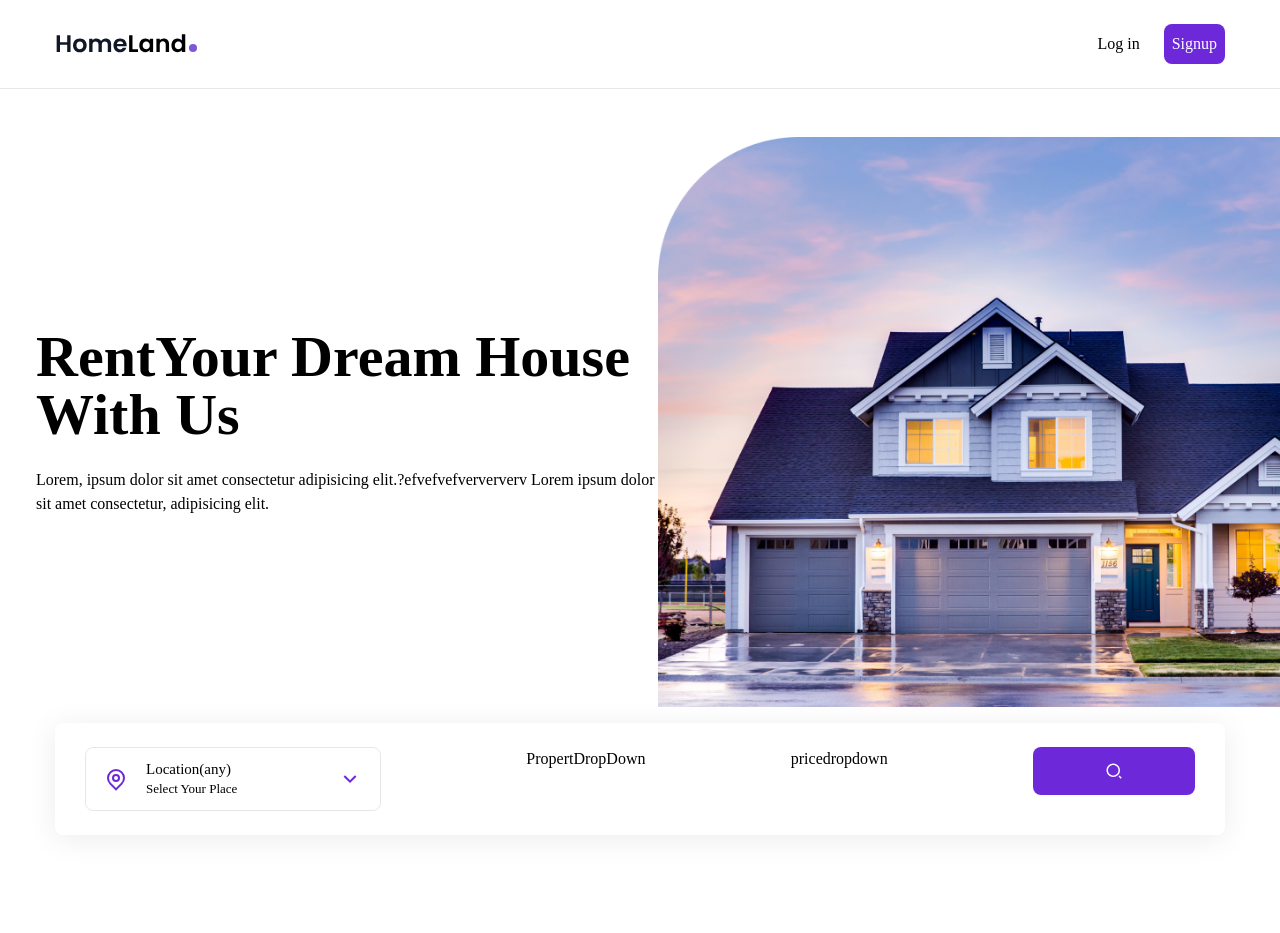
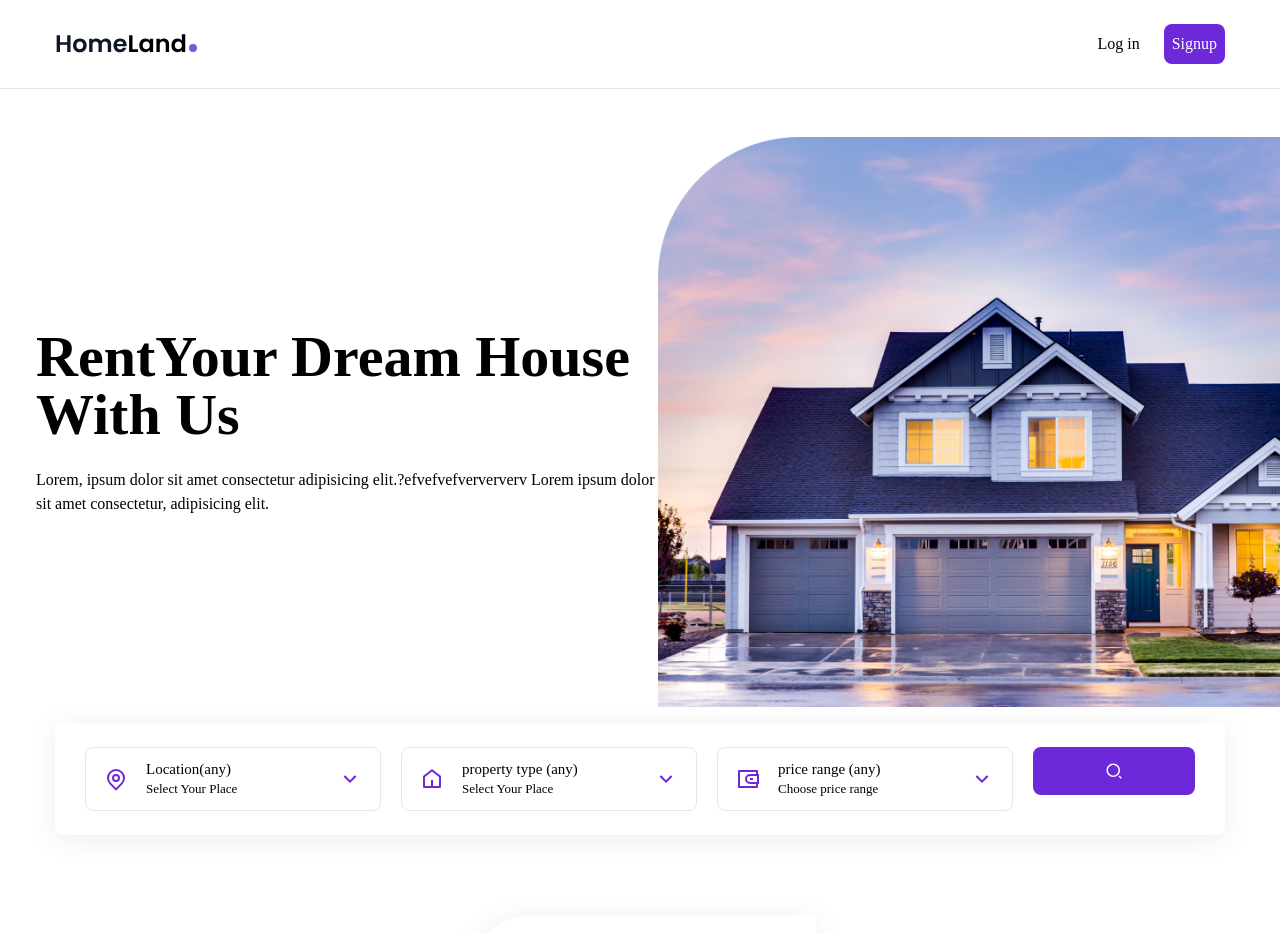
Before and after one commit to athifbinu/Real-Estate-App, a React (Create React App) app: page / in a window 1280 px wide. Shown: the top 933 px of the page. Built offline with nearby package versions, Linux system fonts and the light colour scheme.

Commit message:
add house

```diff
--- a/src/components/CountryDropDown.jsx
+++ b/src/components/CountryDropDown.jsx
@@ -1,59 +1,53 @@
-import React, { useContext, useEffect, useState } from 'react';
-import { RiMapPinLine,RiArrowDownSLine,RiArrowUpSLine,} from 'react-icons/ri';
+import React, { useContext, useEffect, useState } from "react";
+import { RiMapPinLine, RiArrowDownSLine, RiArrowUpSLine } from "react-icons/ri";
 
-import { Menu } from '@headlessui/react';
-import { HouseContext } from './HouseContext';
-
-
+import { Menu } from "@headlessui/react";
+import { HouseContext } from "./HouseContext";
 
 const CountryDropDown = () => {
+  const { country, setCountry, countries } = useContext(HouseContext);
 
-  const {country,setCountry,countries}=useContext(HouseContext)
+  console.log(countries, "coutries");
 
-
-
-      console.log(countries,"coutries")
-
-      const [isOpen,setIsOpen]=useState(false)
-
+  const [isOpen, setIsOpen] = useState(false);
 
   return (
-    <Menu as='div' className='dropdown relative'>
-       <Menu.Button onClick={()=>setIsOpen(!isOpen)} className='dropdown-btn w-full
-       text-left '>
-
-         <RiMapPinLine className='dropdown-icon-primary'/>
+    <Menu as="div" className="dropdown relative">
+      <Menu.Button
+        onClick={() => setIsOpen(!isOpen)}
+        className="dropdown-btn w-full
+       text-left "
+      >
+        <RiMapPinLine className="dropdown-icon-primary" />
         <div>
-          <div className='text-[15px] font-medium leading-tight'>{country}</div>
-          <div className='text-[13px]'>Select Your Place</div>
+          <div className="text-[15px] font-medium leading-tight">{country}</div>
+          <div className="text-[13px]">Select Your Place</div>
         </div>
-         {
-            isOpen ? (
-              <RiArrowUpSLine
-              className='dropdown-icon-secondary'/>
-            ) :(
-              <RiArrowDownSLine
-              className='dropdown-icon-secondary'/>
-            )
-          }
+        {isOpen ? (
+          <RiArrowUpSLine className="dropdown-icon-secondary" />
+        ) : (
+          <RiArrowDownSLine className="dropdown-icon-secondary" />
+        )}
       </Menu.Button>
 
-
       <Menu.Items className="dropdown-menu">
-          {countries.map((country,index)=>{
-            return(
-
-              <Menu.Item onClick={()=>setCountry(country)}
-               className='cursor-pointer hover:text-violet-700 transition'
-               as='li' key={index}>
-
+        {countries.map((country, index) => {
+          return (
+            <Menu.Item
+              onClick={() => setCountry(country)}
+              className="cursor-pointer hover:text-violet-700
+               transition"
+              as="li"
+              key={index}
+            >
+              {country}
             </Menu.Item>
-            )
+          );
         })}
       </Menu.Items>
     </Menu>
   );
-}
+};
 
 export default CountryDropDown;
 
--- a/src/components/House.jsx
+++ b/src/components/House.jsx
@@ -1,9 +1,41 @@
 import React from 'react';
 
-const House = () => {
+import {BiBed,BiBath,BiArea} from "react-icons/bi"
+
+const House = ({house}) => {
+  const {image,type,country,adress,bedrooms,bathrooms,surface,price}=house;
   return (
-    <div>
-      House
+    <div className='bg-white shadow-1 p-5 rounded-lg rounded-tl-[70px]
+     w-full max-w-[352px] mx-auto cursor-pointer hover:shadow-2xl transition'>
+      <img className='mb-8' src={image} alt="" />
+      <div className='mb-4 flex gap-x-2 text-sm'>
+        <div className='bg-green-500 rounded-full text-white px-3'>{type}</div>
+        <div className='bg-violet-500 rounded-full text-white px-3'>{country}</div>
+      </div>
+      <div className='text-lg font-semibold max-w-[250px]'>{adress}</div>
+      <div>
+        <div className='flex items-center text-gray-600 gap-1'>
+          <div className='text-[20px]'>
+            <BiBed/>
+          </div>
+          <div>{bedrooms}</div>
+        </div>
+
+        <div className='flex items-center text-gray-600 gap-1'>
+          <div className='text-[20px]'>
+            <BiBath/>
+          </div>
+          <div>{bathrooms}</div>
+        </div>
+
+        <div className='flex items-center text-gray-600 gap-1'>
+          <div className='text-[20px]'>
+            <BiArea/>
+          </div>
+          <div>{surface}</div>
+        </div>
+      </div>
+      <div className='text-lg font-semibold text-violet-600 mb-4'>{price}</div>
     </div>
   );
 }
--- a/src/components/HouseContext.jsx
+++ b/src/components/HouseContext.jsx
@@ -17,6 +17,7 @@ const HouseContextProvider = ({children}) => {
     const [loading,setLoading]=useState('false')
 
 
+     //return all counties
     useEffect(()=>{
        const allcountries=houses.map((house)=>{
           return house.country
@@ -33,6 +34,30 @@ const HouseContextProvider = ({children}) => {
     },[])
 
 
+    //return all properties
+
+    useEffect(()=>{
+      const allProperties=houses.map((house)=>{
+         return house.type
+      })
+
+      //remove dup from countries
+     const uniqueProperties=['Location (any)',...new Set(allProperties)]
+
+
+     console.log(uniqueProperties,"uniquecontries")
+
+
+     setPropeties(uniqueProperties)
+   },[])
+
+
+   const handleClick =()=>{
+    console.log("clicked")
+   }
+
+
+
   return (
     <HouseContext.Provider value={{
       country,
@@ -45,6 +70,7 @@ const HouseContextProvider = ({children}) => {
       setPrice,
       houses,
       loading,
+      handleClick
 
 
     }}>
--- a/src/components/HouseList.jsx
+++ b/src/components/HouseList.jsx
@@ -1,10 +1,30 @@
-import React from 'react';
+import React, { useContext } from 'react';
+import { HouseContext } from './HouseContext';
+
+import House from './House';
+
+import {ImSpinner2} from "react-icons/im"
+import { Link } from 'react-router-dom';
 
 const HouseList = () => {
+
+  const {houses,loading}=useContext(HouseContext)
+
+  console.log(houses)
   return (
-    <div>
-      house list
-    </div>
+    <section className='mb-20'>
+      <div className="container mx-auto">
+          <div>
+            {houses.map((house,index)=>{
+              return(
+                <Link to={`/property/${house.id}`} key={index}>
+                  <House house={house}/>
+                </Link>
+              )
+            })}
+          </div>
+      </div>
+    </section>
   );
 }
 
--- a/src/components/PriceRangeDropDown.jsx
+++ b/src/components/PriceRangeDropDown.jsx
@@ -1,11 +1,79 @@
-import React from 'react';
+import React, { useContext, useEffect, useState } from "react";
+import {
+  RiWallet3Line,
+  RiArrowDownSLine,
+  RiArrowUpSLine,
+  RiHome5Line,
+} from "react-icons/ri";
+
+import { Menu } from "@headlessui/react";
+import { HouseContext } from "./HouseContext";
 
 const PriceRangeDropDown = () => {
+  const { price, setPrice } = useContext(HouseContext);
+
+  const [isOpen, setIsOpen] = useState(false);
+
+  const prices = [
+    {
+      value: "Price range (any)",
+    },
+    {
+      value: "100000 - 130000",
+    },
+    {
+      value: "130000 - 160000",
+    },
+    {
+      value: "160000 - 190000",
+    },
+    {
+      value: "190000 - 220000",
+    },
+    {
+      value: "10000 - 30000",
+    },
+    {
+      value: "30000 - 40000",
+    },
+  ];
+
   return (
-    <div>
-      pricedropdown
-    </div>
+    <Menu as="div" className="dropdown relative">
+      <Menu.Button
+        onClick={() => setIsOpen(!isOpen)}
+        className="dropdown-btn w-full
+       text-left "
+      >
+        <RiWallet3Line className="dropdown-icon-primary" />
+        <div>
+          <div className="text-[15px] font-medium leading-tight">{price}</div>
+          <div className="text-[13px]">Choose price range</div>
+        </div>
+        {isOpen ? (
+          <RiArrowUpSLine className="dropdown-icon-secondary" />
+        ) : (
+          <RiArrowDownSLine className="dropdown-icon-secondary" />
+        )}
+      </Menu.Button>
+
+      <Menu.Items className="dropdown-menu">
+        {prices.map((price, index) => {
+          return (
+            <Menu.Item
+              onClick={() => setPrice(price.value)}
+              className="cursor-pointer hover:text-violet-700
+               transition"
+              as="li"
+              key={index}
+            >
+              {price.value}
+            </Menu.Item>
+          );
+        })}
+      </Menu.Items>
+    </Menu>
   );
-}
+};
 
 export default PriceRangeDropDown;
--- a/src/components/PropertDropDown.jsx
+++ b/src/components/PropertDropDown.jsx
@@ -1,11 +1,52 @@
-import React from 'react';
+import React, { useContext, useEffect, useState } from "react";
+import { RiMapPinLine, RiArrowDownSLine, RiArrowUpSLine,RiHome5Line } from "react-icons/ri";
+
+import { Menu } from "@headlessui/react";
+import { HouseContext } from "./HouseContext";
 
 const PropertDropDown = () => {
+  const { property, setproperty, properties } = useContext(HouseContext);
+
+  console.log(properties, "properties");
+
+  const [isOpen, setIsOpen] = useState(false);
+
   return (
-    <div>
-      PropertDropDown
-    </div>
+    <Menu as="div" className="dropdown relative">
+      <Menu.Button
+        onClick={() => setIsOpen(!isOpen)}
+        className="dropdown-btn w-full
+       text-left "
+      >
+        <RiHome5Line className="dropdown-icon-primary" />
+        <div>
+          <div className="text-[15px] font-medium leading-tight">{property}</div>
+          <div className="text-[13px]">Select Your Place</div>
+        </div>
+        {isOpen ? (
+          <RiArrowUpSLine className="dropdown-icon-secondary" />
+        ) : (
+          <RiArrowDownSLine className="dropdown-icon-secondary" />
+        )}
+      </Menu.Button>
+
+      <Menu.Items className="dropdown-menu">
+        {properties.map((property, index) => {
+          return (
+            <Menu.Item
+              onClick={() => setproperty(property)}
+              className="cursor-pointer hover:text-violet-700
+               transition"
+              as="li"
+              key={index}
+            >
+              {property}
+            </Menu.Item>
+          );
+        })}
+      </Menu.Items>
+    </Menu>
   );
-}
+};
 
-export default PropertDropDown;
+export default  PropertDropDown;
--- a/src/components/Search.jsx
+++ b/src/components/Search.jsx
@@ -12,6 +12,9 @@ import { HouseContext } from './HouseContext';
 const Search = () => {
 
 
+  const {handleClick}=useContext(HouseContext)
+
+
 
   return (
     <div className='px-[30px] py-6 max-w-[1170px]
@@ -21,7 +24,7 @@ const Search = () => {
       <CountryDropDown/>
       <PropertDropDown/>
       <PriceRangeDropDown/>
-      <button className='bg-violet-700 hover:bg-violet-800 transition
+      <button onClick={()=>handleClick()} className='bg-violet-700 hover:bg-violet-800 transition
        w-full lg:max-w-[162px] h-12 rounded-lg flex justify-center items-center
         text-white text-lg'>
          <RiSearch2Line/>
--- a/src/pages/Home.jsx
+++ b/src/pages/Home.jsx
@@ -1,11 +1,13 @@
 import React from 'react';
 
 import Banner from '../components/Banner';
+import HouseList from '../components/HouseList';
 
 const Home = () => {
   return (
     <div className='min-h-[1800px]'>
       <Banner/>
+      <HouseList/>
     </div>
   );
 }
```
Lines whose indentation alone changed are shown as unchanged.
